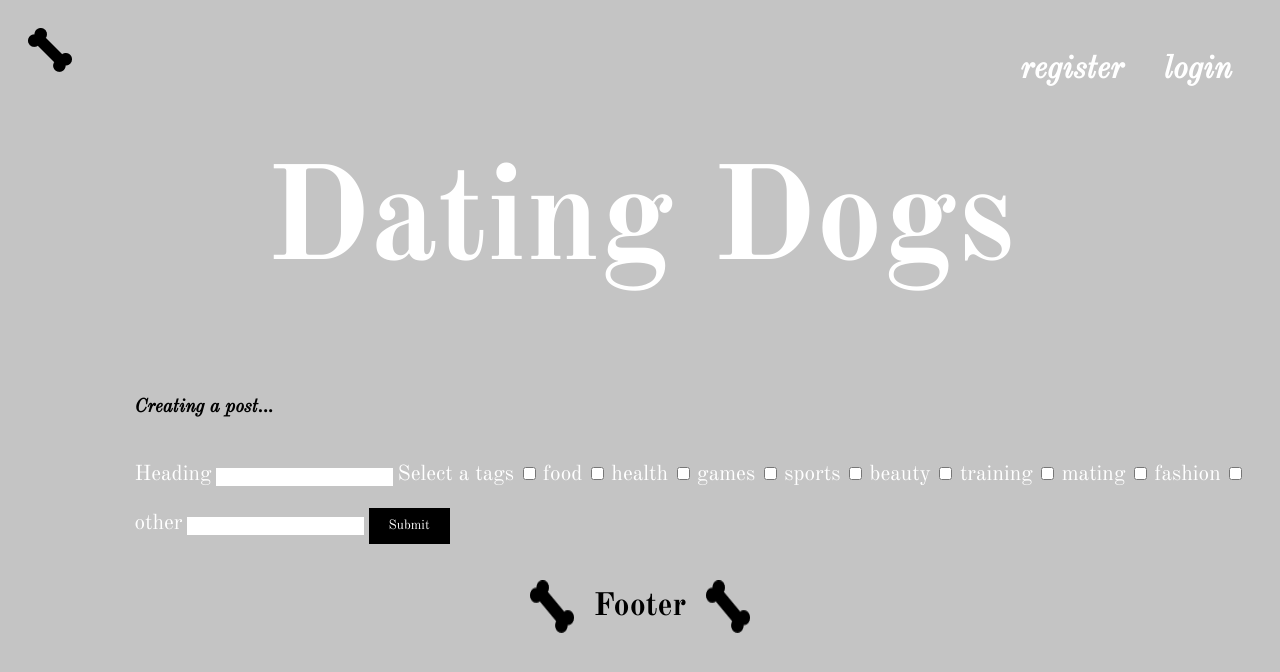
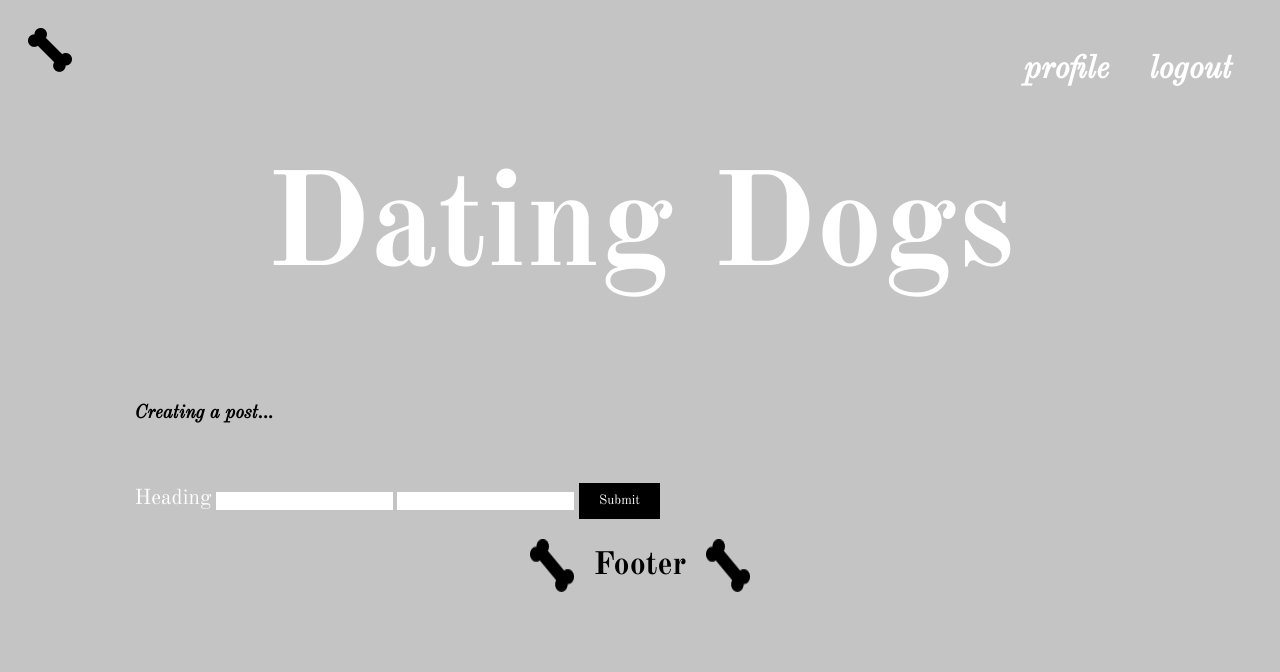
Before and after one commit to georgeandgin/DatingDogs, a PHP site: page /createpost.php in a window 1280 px wide. Shown: the top 672 px of the page. Run offline with PHP 8.4, Linux system fonts and the light colour scheme; the visitor is signed in with stand-in values (Sample User, id 1).

Commit message:
recognises when user is logged in and when not

```diff
--- a/src/components/config.php
+++ b/src/components/config.php
@@ -8,6 +8,9 @@ $user = "root";
 $password = "";
 $database = "dogs";
 
-session_start();
+if(!isset($_SESSION))
+    {
+        session_start();
+    }
 
 ?>
--- a/src/components/createpost.php
+++ b/src/components/createpost.php
@@ -1,6 +1,5 @@
-<?php include ('../components/config.php');?>
-<?php include ('../components/connect.php');?>
-
+<!DOCTYPE html>
+<html lang="en">
 <head>
     <meta charset="UTF-8">
     <meta http-equiv="X-UA-Compatible" content="IE=edge">
@@ -21,32 +20,12 @@
 <form action="" method="POST" id="usrform">
     <label for="heading">Heading</label>
     <input type="text" id="heading" name="heading" required>
-    <label for="tags">Select a tags</label>
-    <input type="checkbox" id="food" name="food">
-    <label for="food">food</label>
-    <input type="checkbox" id="health" name="health">
-    <label for="health">health</label>
-    <input type="checkbox" id="games" name="games">
-    <label for="games">games</label>
-    <input type="checkbox" id="sports" name="sports">
-    <label for="sports">sports</label>
-    <input type="checkbox" id="beauty" name="beauty">
-    <label for="beauty">beauty</label>
-    <input type="checkbox" id="training" name="training">
-    <label for="training">training</label>
-    <input type="checkbox" id="mating" name="mating">
-    <label for="mating">mating</label>
-    <input type="checkbox" id="fashion" name="fashion">
-    <label for="fashion">fashion</label>
-    <input type="checkbox" id="other" name="other">
-    <label for="other">other</label>
     <input type="text" id="text" name="text" required>
     <input class="next" type="submit" name="submit" value="Submit" onclick="">
 </form>
 
-
 <?php
-     if (isset($_POST['submit'])){
+    if (isset($_POST['submit'])){
         $heading = $_POST['heading'];
         $userID = $_SESSION["userID"];
         $text = $_POST['text'];
@@ -58,23 +37,7 @@
         $stmt->execute();
         $stmt->close();
 
-        //$query = "SELECT postID from forum where heading = ?";
-        //$stmt = $db->prepare($query);
-        //$stmt->bind_param('s', $heading);
-        //$stmt->execute();
-        //$stmt->bind_result($postID);
-        //$stmt->fetch();
-        //$stmt->close();
-
-        if (isset($_POST['food'])) {
-
-        }
-
-        if (isset($_POST['health'])) {
-
-        }
-
-        //header("Location: admin.php");
+        header("Location: ../pages/forum.php");
     }
 ?>
 <?php include ('../components/footer.php');?>
--- a/src/components/header.php
+++ b/src/components/header.php
@@ -8,9 +8,15 @@
 <a href="../components/api.php"><img id="headerbone" src="../assets/bone.png" alt="DOG BONE"></a>
 <div class="links">
 
-<h5><a href="../components/register.php"><i>register</i></a></h5>
-<h5><a href="../components/login.php"><i>login</i></a></h5>
-
+<?php
+    if (!isset($_SESSION["username"])) {
+        echo "<h5><a href='../components/register.php'><i>register</i></a></h5>";
+        echo "<h5><a href='../components/login.php'><i>login</i></a></h5>";
+    } else {
+        echo "<h5><a href='../components/userProfile.php'><i>profile</i></a></h5>";
+        echo "<h5><a href='../components/logout.php'><i>logout</i></a></h5>";
+    }
+?>
 
 </div>
 <br>
--- /dev/null
+++ b/src/components/logout.php
@@ -0,0 +1,5 @@
+<?php
+    session_start();
+    session_destroy();
+    header('Location: ../pages/index.php');
+?>
--- a/src/components/register.php
+++ b/src/components/register.php
@@ -30,7 +30,6 @@
 <?php
     // ADD STORE SESSION AND COOKIES
      if (isset($_POST['submit'])){
-        session_start();
         $username = $_POST['username'];
         $email = $_POST['email'];
         $password = password_hash($_POST['password'], PASSWORD_DEFAULT);
```
Also changed, not shown: src/pages/forum.php (+6 -12 lines), src/pages/insidePost.php (+8 -6 lines), src/components/userprofile.php (added), src/profileImg/lola.jpg (added).
